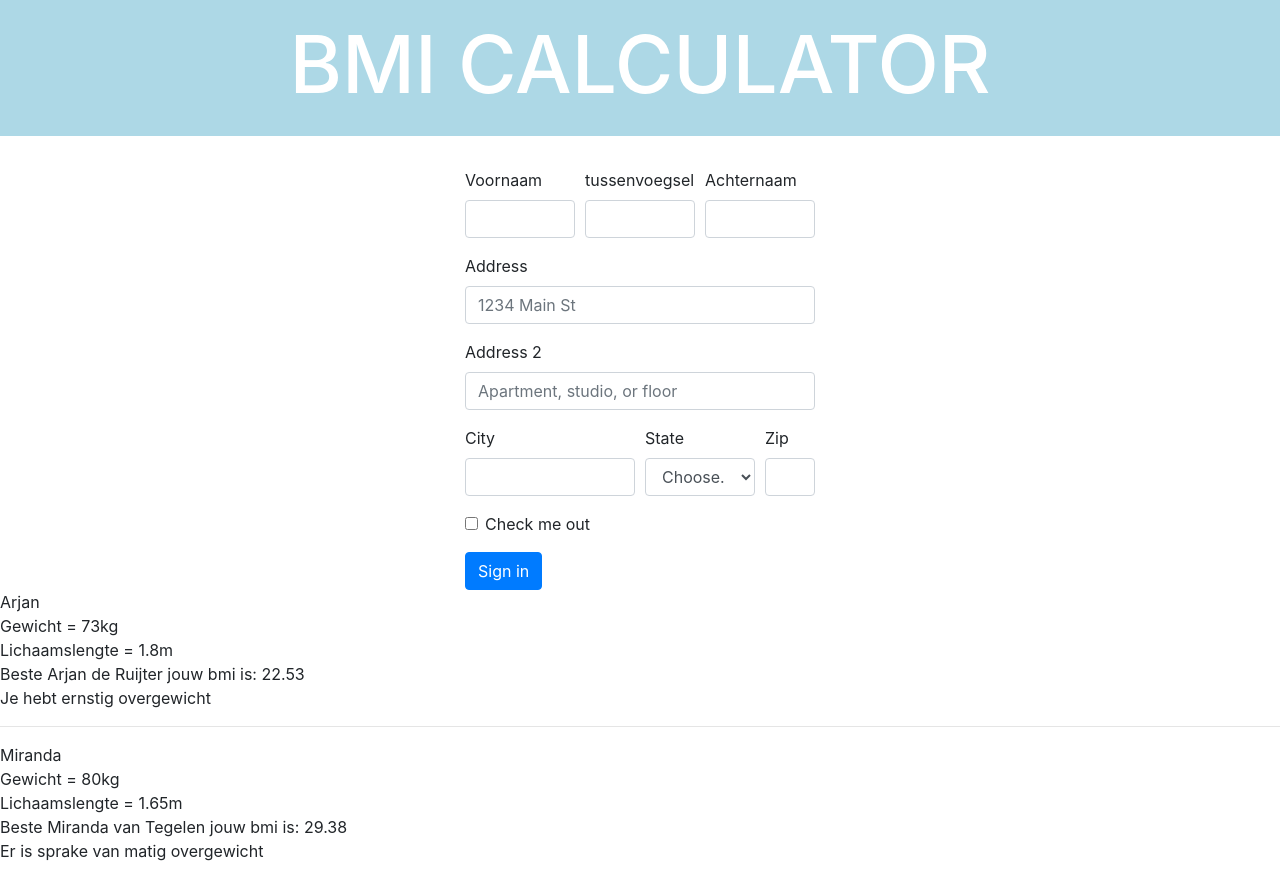
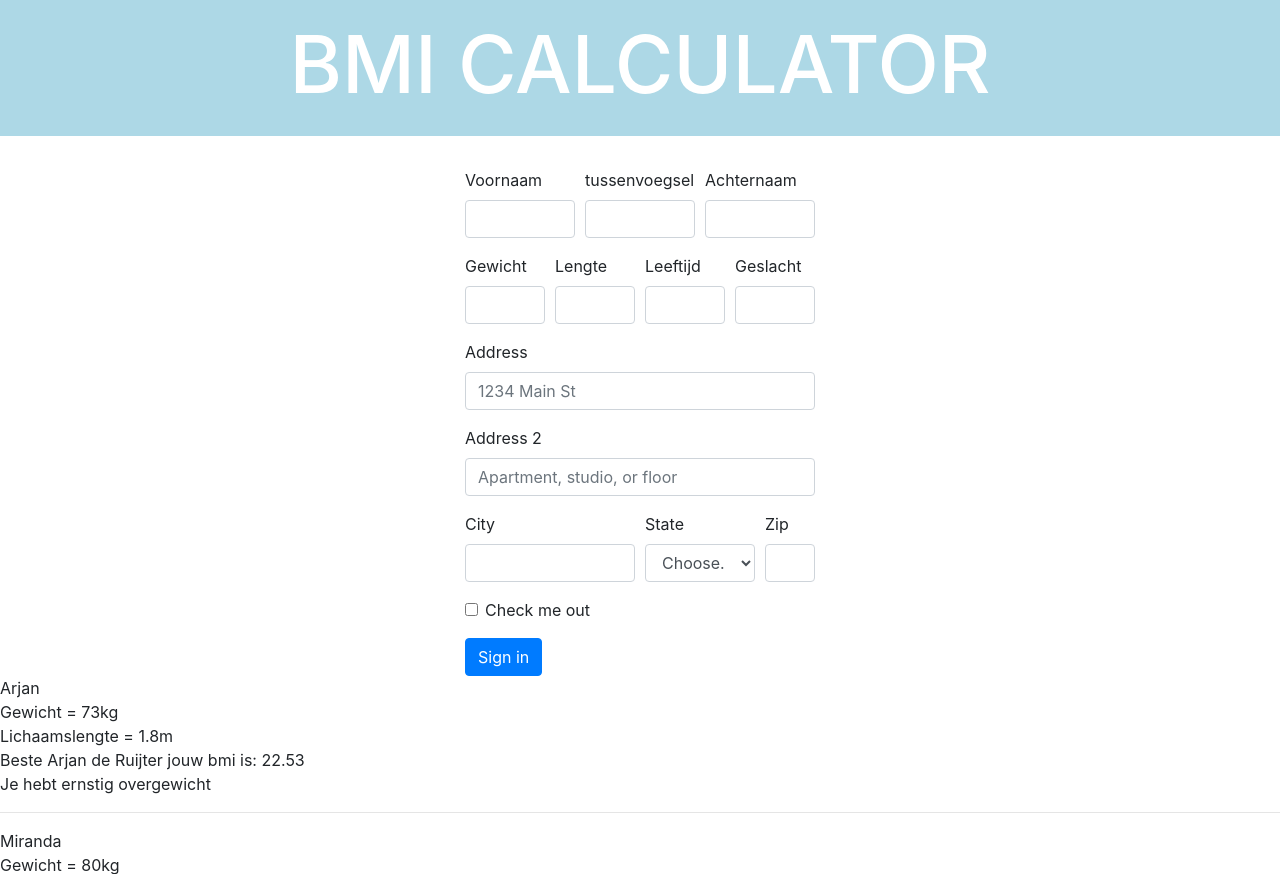
Before and after one commit to rra-am1c-2018/Bprg-Bmicalculator, a PHP site: page / in a window 1280 px wide. Shown: the top 874 px of the page. Run offline with PHP 8.4, Linux system fonts and the light colour scheme.

Commit message:
Extra form fields toegevoegd

```diff
--- a/index.php
+++ b/index.php
@@ -29,6 +29,24 @@
                 </div>
                 <div class="form-group col-md-4">
                   <label for="lastname">Achternaam</label>
+                  <input type="text" class="form-control" id="lastname" placeholder="">
+                </div>
+              </div>
+              <div class="form-row">
+                <div class="form-group col-md-3">
+                  <label for="firstname">Gewicht</label>
+                  <input type="text" class="form-control" id="firstname" placeholder="">
+                </div>
+                <div class="form-group col-md-3">
+                  <label for="infix">Lengte</label>
+                  <input type="text" class="form-control" id="infix" placeholder=""">
+                </div>
+                <div class="form-group col-md-3">
+                  <label for="lastname">Leeftijd</label>
+                  <input type="text" class="form-control" id="lastname" placeholder="">
+                </div>
+                <div class="form-group col-md-3">
+                  <label for="lastname">Geslacht</label>
                   <input type="text" class="form-control" id="lastname" placeholder="">
                 </div>
               </div>
```
